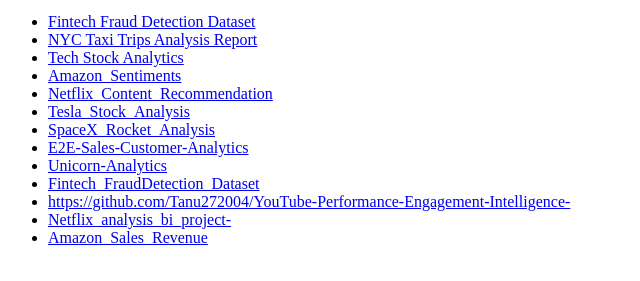
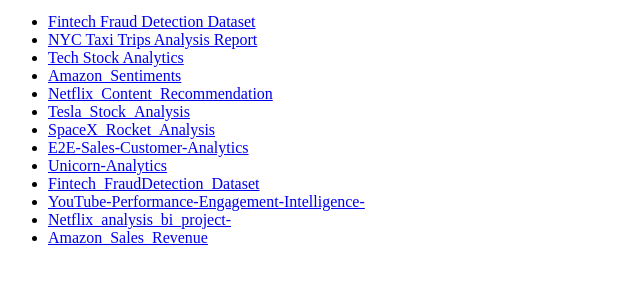
Before and after one commit to Tanu272004/DataInsights24.gihub.io, a plain HTML site: page index.html in a window 1280 px wide. Shown: the part 101-382 px from the top of the page, without its empty margins (0-640 px from the left). Drawn offline with Linux system fonts and the light colour scheme.

Commit message:
Update index.html

```diff
--- a/index.html
+++ b/index.html
@@ -19,7 +19,7 @@
               <li><a href="https://github.com/Tanu272004/E2E-Sales-Customer-Analytics-Dashboard-End-to-End-pipeline-with-Python-MySQL-Power-BI-">E2E-Sales-Customer-Analytics</a></li>
               <li><a href="https://github.com/Tanu272004/Unicorn-Analytics">Unicorn-Analytics</a></li>
               <li><a href="https://github.com/Tanu272004/Fintech_FraudDetection_Dataset">Fintech_FraudDetection_Dataset</a></li>
-              <li><a href="https://github.com/Tanu272004/YouTube-Performance-Engagement-Intelligence-">https://github.com/Tanu272004/YouTube-Performance-Engagement-Intelligence-</a></li>
+              <li><a href="https://github.com/Tanu272004/YouTube-Performance-Engagement-Intelligence-">YouTube-Performance-Engagement-Intelligence-</a></li>
           <li><a href="https://github.com/Tanu272004/Netflix_analysis_bi_project-">Netflix_analysis_bi_project-</a></li>
             <li><a href="https://github.com/Tanu272004/Amazon_Analysis_Project">Amazon_Sales_Revenue</a></li>
 
```
